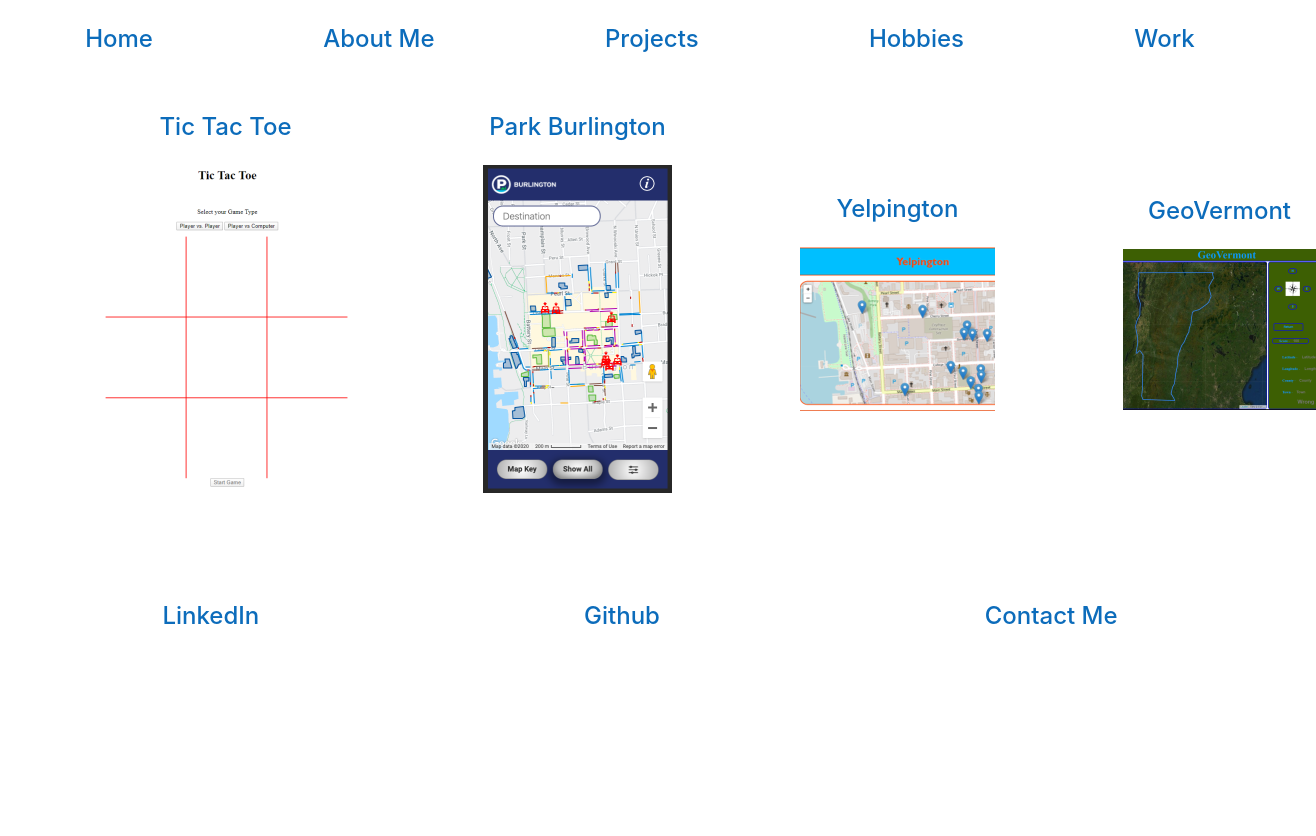
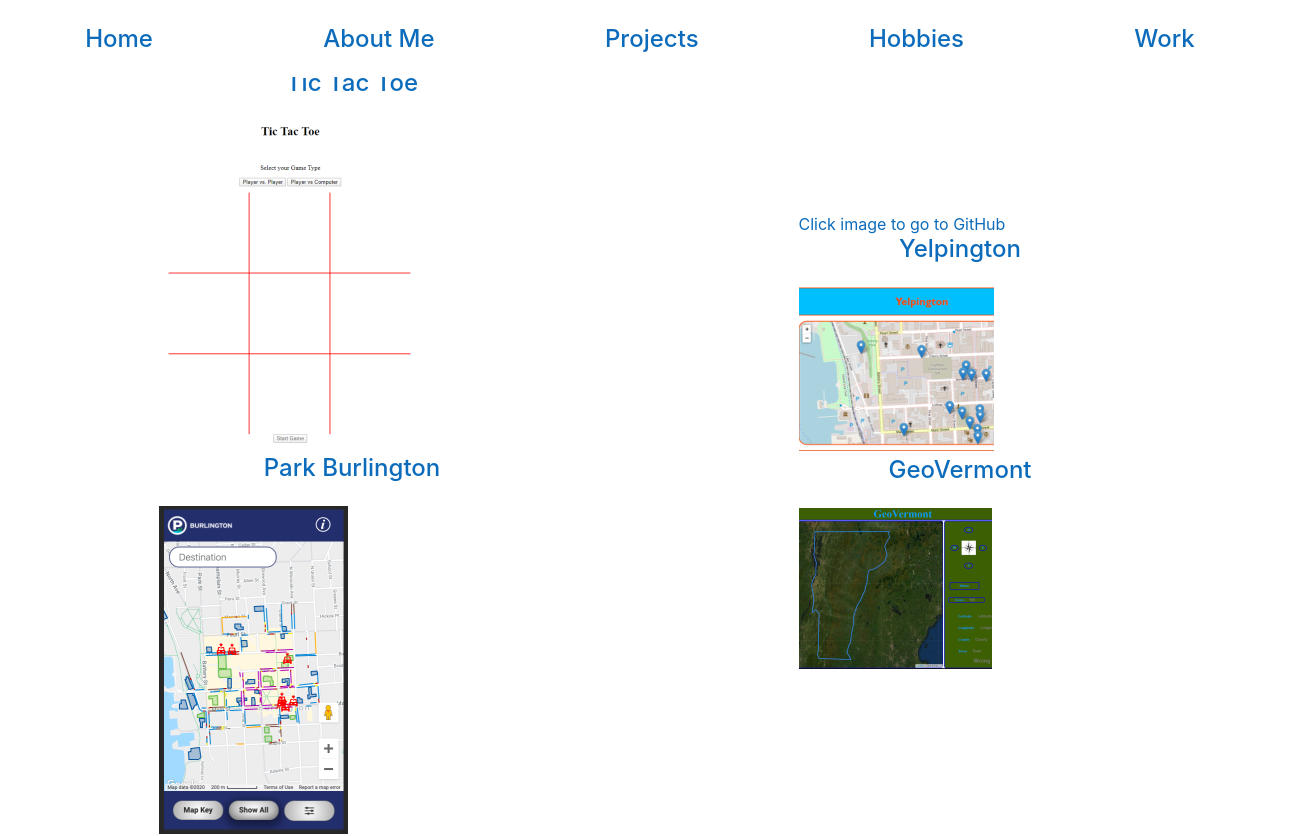
Before and after one commit to foxflyer40/Michael-Muzzy-portfolio, a React (Create React App) app in the folder client/: page /projects in a window 1280 px wide. Shown: the top 836 px of the page, 1316 px wide, since content can reach past the window. Before the commit the page ends 800 px from the top, so only its background shows below. Built offline with nearby package versions, Linux system fonts and the light colour scheme.

Commit message:
format projects

```diff
--- a/client/src/App.css
+++ b/client/src/App.css
@@ -115,6 +115,10 @@ label {
    margin: 4em;
 }
 
+#githubWork {
+   flex-direction: column;
+}
+
 /* Hobby page styling */
 
 #hobbyPage {
--- a/client/src/Projects.js
+++ b/client/src/Projects.js
@@ -19,7 +19,7 @@ class Projects extends React.Component {
 
       return (
          <div id='projectsPage'>
-
+            <div id='herokuWork'>Click Image to go to App
                <label>
                   <div className='projectLabel'>
                      Tic Tac Toe
@@ -32,8 +32,6 @@ class Projects extends React.Component {
                   </a>
                </label>
 
-            <br />
-
                <label>
                   <div className='projectLabel'>
                      Park Burlington
@@ -45,8 +43,9 @@ class Projects extends React.Component {
                      <img src={(ParkBTV)} alt='Park Burlington map'></img>
                   </a>
                </label>
+            </div>
 
-            <br />
+            <div id='githubWork'>Click image to go to GitHub
 
                <label>
                   <div className='projectLabel'>
@@ -61,7 +60,6 @@ class Projects extends React.Component {
 
                </label>
 
-            {/* <br /> */}
 
                <label>
                   <div className='projectLabel'>
@@ -75,7 +73,7 @@ class Projects extends React.Component {
                   </a>
 
                </label>
-
+            </div>
          </div>
       )
    }
```
Lines whose indentation alone changed are shown as unchanged.
